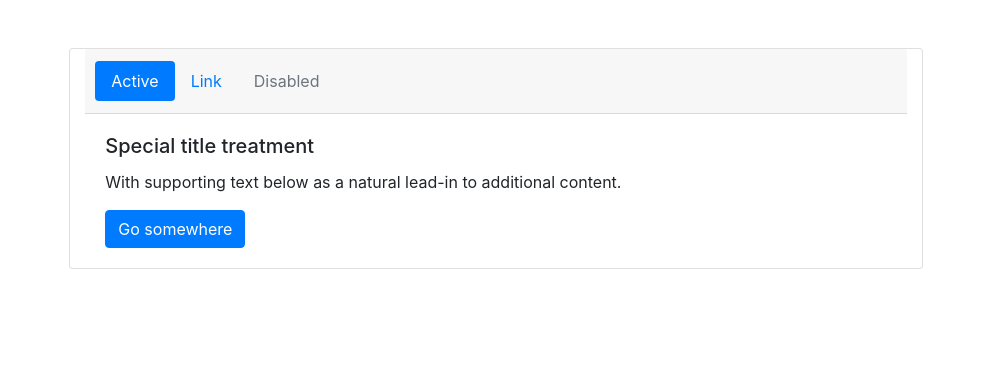
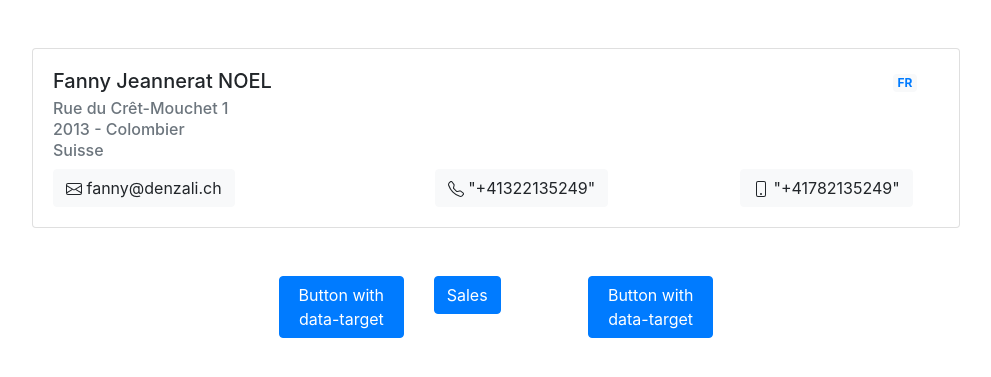
Before and after one commit to francoisnoel62/swissERP, a Django app: page /contacts/1/ in a window 1280 px wide. Shown: the part 64-441 px from the top of the page, without its empty margins (144-1135 px from the left). Run offline with Django 3.2, Linux system fonts and the light colour scheme; data comes from the database, SQL or seed files in the repository; both versions use the stored data as it was after the commit.

Commit message:
change form view

```diff
--- a/contacts/models.py
+++ b/contacts/models.py
@@ -3,7 +3,6 @@ from phonenumber_field.modelfields import PhoneNumberField
 
 
 class Contact(models.Model):
-    # picture_id = models.ImageField(verbose_name="Profile picture", width_field=15, height_field=15)
     title = models.CharField(verbose_name="titre", max_length=50, null=True)
     lang = models.CharField(verbose_name="Langue maternelle", max_length=80, null=True, blank=True)
     name = models.CharField(verbose_name='Nom et prénom du contact', max_length=200, null=True)
--- a/contacts/templates/contacts/contacts_formview.html
+++ b/contacts/templates/contacts/contacts_formview.html
@@ -1,28 +1,59 @@
 {% extends 'viewlist/viewlist.html' %}
 
 {% block viewlist %}
-    <div class="row mt-5">
-        {% if contact %}
-            <div class="card col-md-8 offset-md-2">
-                <div class="card-header">
-                    <ul class="nav nav-pills card-header-pills">
-                        <li class="nav-item">
-                            <a class="nav-link active" href="#">Active</a>
-                        </li>
-                        <li class="nav-item">
-                            <a class="nav-link" href="#">Link</a>
-                        </li>
-                        <li class="nav-item">
-                            <a class="nav-link disabled" href="#" tabindex="-1" aria-disabled="true">Disabled</a>
-                        </li>
-                    </ul>
+    <div class="row mx-auto mt-5 justify-content-center">
+        <div class="card" style="width: 58rem;">
+            <div class="card-body">
+                <div class="row">
+                    <div class="col-md-11">
+                        <h5 class="card-title">{{ contact.name }}</h5>
+                    </div>
+                    <div class="col-md-1">
+                        <span class="badge bg-light text-primary">{{ contact.lang }}</span>
+                    </div>
                 </div>
-                <div class="card-body">
-                    <h5 class="card-title">Special title treatment</h5>
-                    <p class="card-text">With supporting text below as a natural lead-in to additional content.</p>
-                    <a href="#" class="btn btn-primary">Go somewhere</a>
+                <h6 class="card-subtitle mb-2 text-muted ">{{ contact.street }}</h6>
+                <h6 class="card-subtitle mb-2 text-muted">{{ contact.region_zip }} - {{ contact.city }}</h6>
+                <h6 class="card-subtitle mb-2 text-muted">{{ contact.country }}</h6>
+                <div class="row">
+                    <div class="col-md-4">
+                        <a class="btn btn-light btn-xlg" href="mailto:{{ contact.email }}">
+                            <svg xmlns="http://www.w3.org/2000/svg" width="16" height="16" fill="currentColor"
+                                 class="bi bi-envelope" viewBox="0 0 16 16">
+                                <path fill-rule="evenodd"
+                                      d="M0 4a2 2 0 0 1 2-2h12a2 2 0 0 1 2 2v8a2 2 0 0 1-2 2H2a2 2 0 0 1-2-2V4zm2-1a1 1 0 0 0-1 1v.217l7 4.2 7-4.2V4a1 1 0 0 0-1-1H2zm13 2.383l-4.758 2.855L15 11.114v-5.73zm-.034 6.878L9.271 8.82 8 9.583 6.728 8.82l-5.694 3.44A1 1 0 0 0 2 13h12a1 1 0 0 0 .966-.739zM1 11.114l4.758-2.876L1 5.383v5.73z"/>
+                            </svg>
+                            <span class="glyphicon glyphicon-earphone">{{ contact.email }}</span>
+                        </a>
+                    </div>
+                    <div class="col-md-3 offset-md-1">
+                        <a class="btn btn-light btn-xlg" href="tel:{{ contact.phone }}">
+                            <svg xmlns="http://www.w3.org/2000/svg" width="16" height="16" fill="currentColor"
+                                 class="bi bi-telephone" viewBox="0 0 16 16">
+                                <path fill-rule="evenodd"
+                                      d="M3.654 1.328a.678.678 0 0 0-1.015-.063L1.605 2.3c-.483.484-.661 1.169-.45 1.77a17.568 17.568 0 0 0 4.168 6.608 17.569 17.569 0 0 0 6.608 4.168c.601.211 1.286.033 1.77-.45l1.034-1.034a.678.678 0 0 0-.063-1.015l-2.307-1.794a.678.678 0 0 0-.58-.122l-2.19.547a1.745 1.745 0 0 1-1.657-.459L5.482 8.062a1.745 1.745 0 0 1-.46-1.657l.548-2.19a.678.678 0 0 0-.122-.58L3.654 1.328zM1.884.511a1.745 1.745 0 0 1 2.612.163L6.29 2.98c.329.423.445.974.315 1.494l-.547 2.19a.678.678 0 0 0 .178.643l2.457 2.457a.678.678 0 0 0 .644.178l2.189-.547a1.745 1.745 0 0 1 1.494.315l2.306 1.794c.829.645.905 1.87.163 2.611l-1.034 1.034c-.74.74-1.846 1.065-2.877.702a18.634 18.634 0 0 1-7.01-4.42 18.634 18.634 0 0 1-4.42-7.009c-.362-1.03-.037-2.137.703-2.877L1.885.511z"/>
+                            </svg>
+                            <span class="glyphicon glyphicon-earphone">{{ contact.phone }}</span>
+                        </a>
+                    </div>
+                    <div class="col-md-3 offset-md-1">
+                        <a class="btn btn-light btn-xlg" href="tel:{{ contact.mobile }}">
+                            <svg xmlns="http://www.w3.org/2000/svg" width="16" height="16" fill="currentColor"
+                                 class="bi bi-phone" viewBox="0 0 16 16">
+                                <path fill-rule="evenodd"
+                                      d="M11 1H5a1 1 0 0 0-1 1v12a1 1 0 0 0 1 1h6a1 1 0 0 0 1-1V2a1 1 0 0 0-1-1zM5 0a2 2 0 0 0-2 2v12a2 2 0 0 0 2 2h6a2 2 0 0 0 2-2V2a2 2 0 0 0-2-2H5z"/>
+                                <path fill-rule="evenodd" d="M8 14a1 1 0 1 0 0-2 1 1 0 0 0 0 2z"/>
+                            </svg>
+                            <span class="glyphicon glyphicon-earphone">{{ contact.mobile }}</span>
+                        </a>
+                        </di>
+                    </div>
                 </div>
             </div>
-        {% endif %}
+        </div>
     </div>
+
+    {% block other_infos %}
+    {% endblock %}
+
 {% endblock %}
--- a/contacts/templates/contacts/contacts_listview.html
+++ b/contacts/templates/contacts/contacts_listview.html
@@ -11,7 +11,8 @@
             <ul class="list-group list-group-flush w-50">
                 {% for contact in contacts_list %}
                     <li class="list-group-item d-flex justify-content-between align-items-center">
-                        <a class="btn btn-light" href="{% url 'contact_detail' contact.id %}" role="button">{{ contact.name }}</a>
+                        <a class="btn btn-light" href="{% url 'contact_detail' contact.id %}"
+                           role="button">{{ contact.name }}</a>
                         {% if contact.state == 'active' %}
                             <span class="badge badge-info badge-pill">{{ contact.state }}</span>
                         {% endif %}
--- /dev/null
+++ b/contacts/templates/contacts/contacts_other_infos.html
@@ -0,0 +1,30 @@
+{% extends 'contacts/contacts_formview.html' %}
+
+{% block other_infos %}
+    <div class="row mx-auto mt-5 justify-content-center" style="width: 58rem;">
+        <div class="col-md-2">
+            <button class="btn btn-primary" type="button" data-toggle="collapse" data-target="#collapseExample"
+                    aria-expanded="false" aria-controls="collapseExample">
+                Button with data-target
+            </button>
+        </div>
+        <div class="col-md-2">
+            <button class="btn btn-primary" type="button" data-toggle="collapse" data-target="#collapseExample"
+                    aria-expanded="false" aria-controls="collapseExample">
+                Sales
+            </button>
+        </div>
+        <div class="col-md-2">
+            <button class="btn btn-primary" type="button" data-toggle="collapse" data-target="#collapseExample"
+                    aria-expanded="false" aria-controls="collapseExample">
+                Button with data-target
+            </button>
+        </div>
+        <div class="collapse" id="collapseExample">
+            <div class="card card-body">
+                Anim pariatur cliche reprehenderit, enim eiusmod high life accusamus terry richardson ad squid. Nihil
+                anim keffiyeh helvetica, craft beer labore wes anderson cred nesciunt sapiente ea proident.
+            </div>
+        </div>
+    </div>
+{% endblock %}
--- a/contacts/views.py
+++ b/contacts/views.py
@@ -12,4 +12,4 @@ def index(request):
 
 def contact_detail(request, contact_id):
     contact = get_object_or_404(Contact, pk=contact_id)
-    return render(request, 'contacts/contacts_formview.html', {'contact': contact})
+    return render(request, 'contacts/contacts_other_infos.html', {'contact': contact})
```
Also changed, not shown: db.sqlite3.
